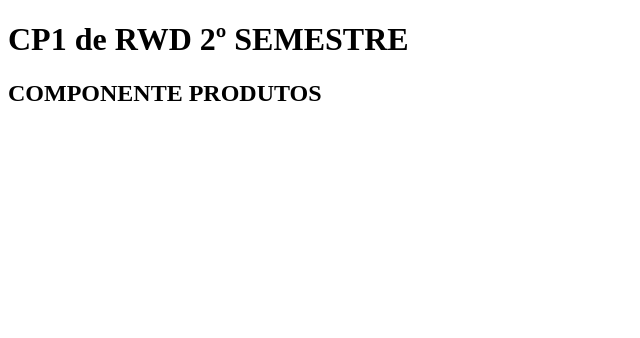
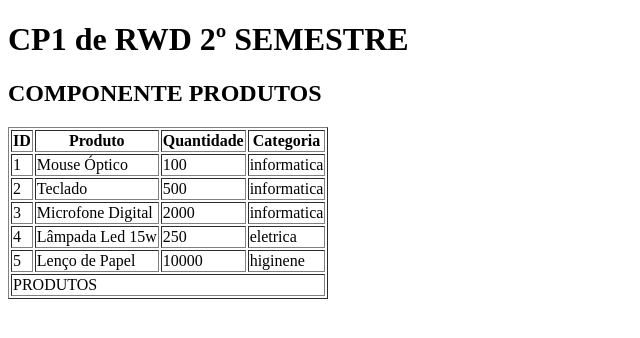
Before and after one commit to 1TDSPG-2022/solucao-cp1-2sem-react-spa, a React (Create React App) app in the folder pf0670/cp1/: page / in a window 1280 px wide. Shown: the top 338 px of the page, without its empty margins (0-640 px from the left). Built offline with nearby package versions, Linux system fonts and the light colour scheme.

Commit message:
Impressão dos dados na tabela realizada.

```diff
--- a/pf0670/cp1/src/components/produtos/Produtos.jsx
+++ b/pf0670/cp1/src/components/produtos/Produtos.jsx
@@ -1,9 +1,47 @@
 import React from 'react'
 
 export default function Produtos(props) {
+
+
+
     return (
         <div>
             <h2>COMPONENTE PRODUTOS</h2>
+            <table border={1}>
+                <thead>
+                    <tr>
+                        <th>ID</th>
+                        <th>Produto</th>
+                        <th>Quantidade</th>
+                        <th>Categoria</th>
+                    </tr>
+                </thead>
+                <tbody>
+                    {props.produtos.map((p, i) =>
+                        <tr key={i}>
+                            <td>{i + 1}</td>
+                            <td>{p.nomeProduto}</td>
+                            <td>{p.qtd}</td>
+                            <td>{p.categoria}</td>
+                        </tr>
+                    )}
+                </tbody>
+                <tfoot>
+                    <tr>
+                        <td colSpan={4}>
+                            <caption>PRODUTOS</caption>
+                        </td>
+                    </tr>
+                </tfoot>
+            </table>
         </div>
     )
 }
+
+
+// 4 – No componente Produtos deve ser realizada através dos método necessários o consumo
+// da lista de produtos: (3, 5 Pontos)
+// a) A lista de produtos deve ser apresentada em uma < table >.
+//     b) Adicione a coluna ID a tabela.
+//         c) As linhas da tabela devem ser de cores diferentes, ou seja, uma tabela zebrada.
+// Utilize algum tipo de índice para poder realizar esse processo
```
